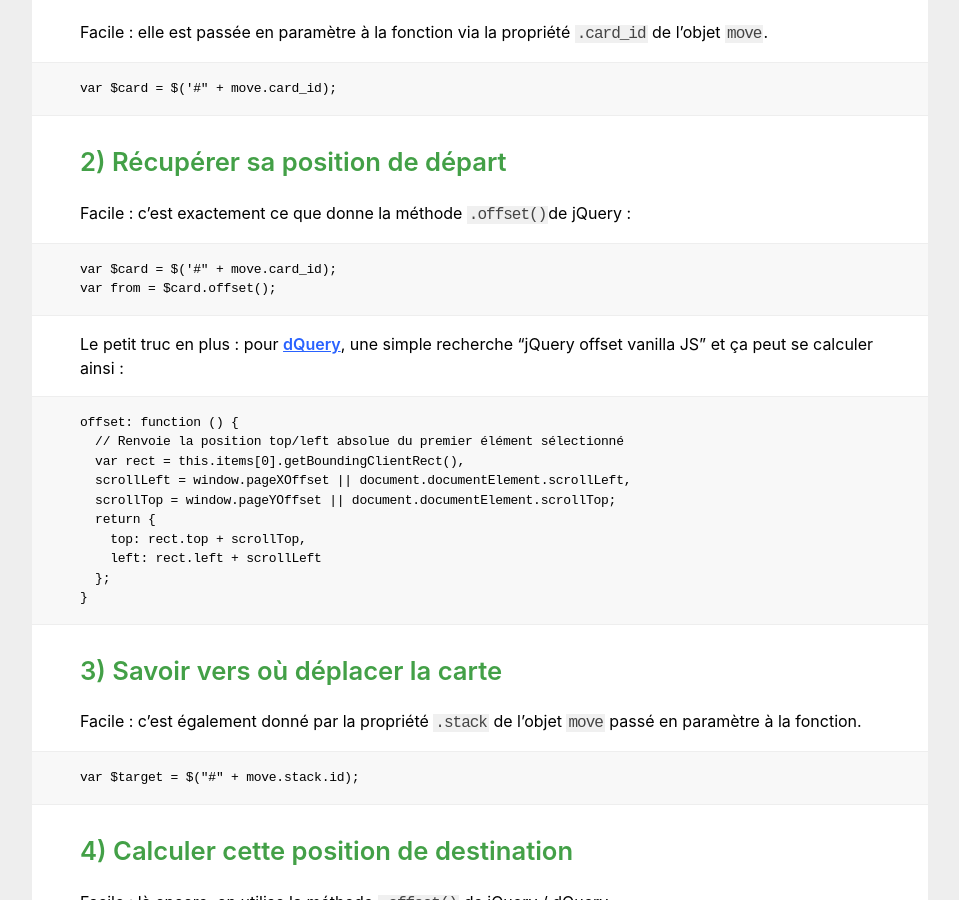
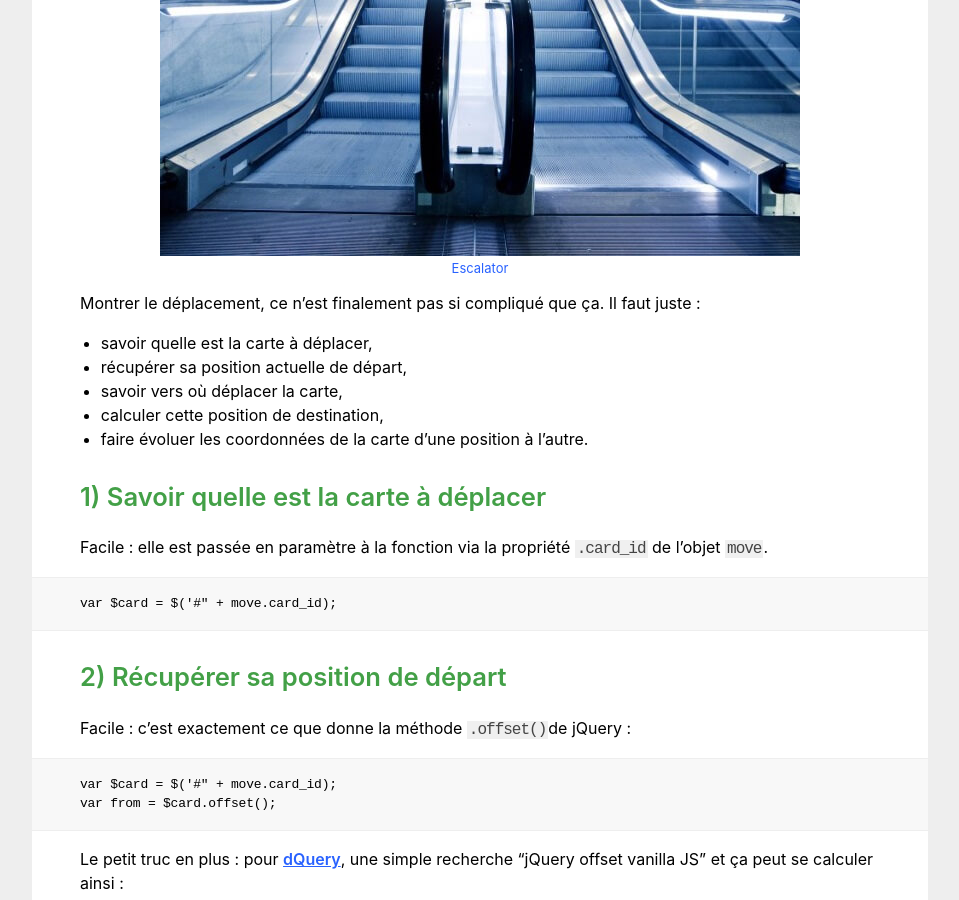
Before and after one commit to michelc/blog2, a Jekyll site: the page built from _posts/2019-08-22-solitaire-animation-autoplay.md, in a window 1280 px wide and 900 px high, scrolled down 520 px. Shown: the whole window, without its empty margins (160-1119 px from the left). Built offline with Jekyll 4.4.1, drawn with Linux system fonts in a browser that asks for light colours.

Commit message:
Illustration pour "Solitaire - Animation du déplacement des cartes".

```diff
--- a/_posts/2019-08-22-solitaire-animation-autoplay.md
+++ b/_posts/2019-08-22-solitaire-animation-autoplay.md
@@ -3,6 +3,8 @@ date: 2019-08-22 12:48:18
 layout: post
 tags: CSS
 title: "Solitaire - Animation du déplacement des cartes"
+image: "/public/2019/escalator.jpg"
+excerpt: "Pour ajouter l'AutoPlay à mes jeux de Solitaire, il faut commencer par animer le déplacement des cartes..."
 ---
 
 Actuellement, l'AutoPlay de mes jeux de solitaire est instantané. Toutes les
@@ -10,6 +12,13 @@ cartes qui peuvent être jouées sur les fondations sont immédiatement placées
 dessus. Le but de cette nouvelle animation est donc de "montrer" le déplacement
 d'une carte d'un point à un autre pour que le joueur comprenne ce qui se passe,
 spécialement dans le cas de l'AutoPlay pour FreeCell.
+
+<figure>
+  <img src="{{ page.image }}" alt="escalator" />
+  <figcaption>
+    <a href="http://www.micro-sino.com/escalators/">Escalator</a>
+  </figcaption>
+</figure>
 
 Montrer le déplacement, ce n'est finalement pas si compliqué que ça. Il faut
 juste :
```
Also changed, not shown: public/2019/escalator.jpg (added).
